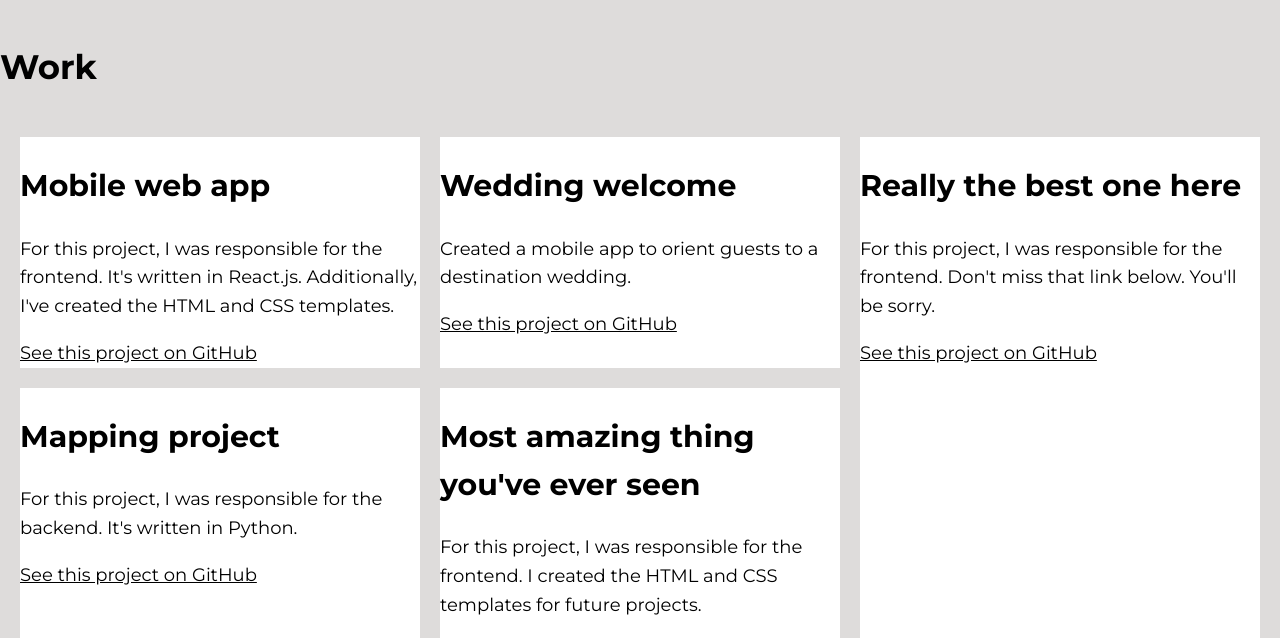
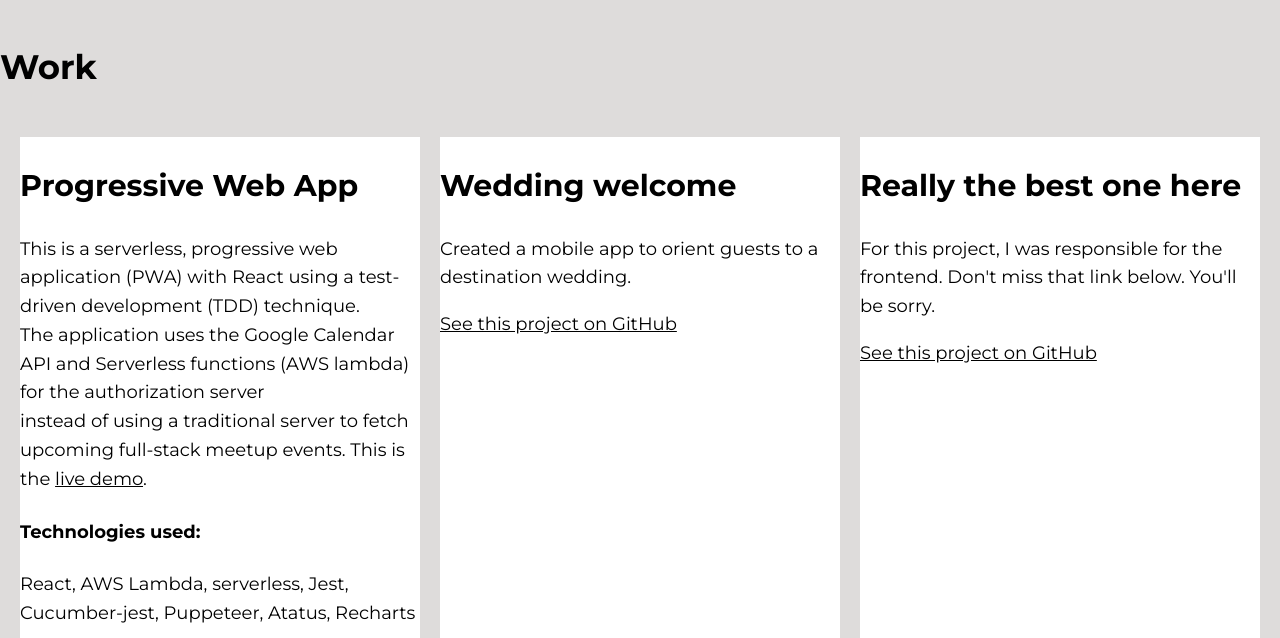
Before and after one commit to ajbbents/portfolio-website, a plain HTML site: page work.html in a window 1280 px wide. Shown: the part 88-726 px from the top of the page. Drawn offline with nearby package versions, Linux system fonts and the light colour scheme.

Commit message:
add meet app to work page

```diff
--- a/work.html
+++ b/work.html
@@ -1,14 +1,17 @@
 <!DOCTYPE html>
 <html>
+
 <head>
   <meta charset="utf-8">
   <meta name="viewport" content="width=device-width, initial-scale=1">
   <title>Alison Bents</title>
   <link rel="shortcut icon" href="./img/favicon-32x32.png">
-  <link rel="stylesheet" type="text/css" href="https://cdnjs.cloudflare.com/ajax/libs/normalize/8.0.1/normalize.min.css">
+  <link rel="stylesheet" type="text/css"
+    href="https://cdnjs.cloudflare.com/ajax/libs/normalize/8.0.1/normalize.min.css">
   <link href="https://fonts.googleapis.com/css2?family=Montserrat:wght@400;700&display=swap" rel="stylesheet">
   <link rel="stylesheet" type="text/css" href="css/style.production.css">
 </head>
+
 <body>
   <div>
 
@@ -37,9 +40,17 @@
       <div class="grid">
         <!-- grid items will live here -->
         <div class="grid__item">
-        <h2>Mobile web app</h2>
-        <p>For this project, I was responsible for the frontend. It's written in React.js. Additionally, I've created the HTML and CSS templates.</p>
-        <a href="#">See this project on GitHub</a>
+          <h2>Progressive Web App</h2>
+          <p>This is a serverless, progressive web application (PWA) with React using a test-driven development (TDD)
+            technique. <br>
+            The application uses the Google Calendar API and Serverless functions (AWS lambda) for the authorization
+            server <br>
+            instead of using a traditional server to fetch upcoming full-stack meetup events.
+            This is the <a href="https://ajbbents.github.io/meet/">live demo</a>.<br>
+          <h4>Technologies used:</h4>
+          <p> React, AWS Lambda, serverless, Jest, Cucumber-jest, Puppeteer, Atatus, Recharts</p>
+          </p>
+          <a href="https://github.com/ajbbents/meet">See this project on GitHub</a>
         </div>
         <div class="grid__item">
           <h2>Wedding welcome</h2>
@@ -53,7 +64,8 @@
         </div>
         <div class="grid__item">
           <h2>Most amazing thing you've ever seen</h2>
-        <p>For this project, I was responsible for the frontend. I created the HTML and CSS templates for future projects.</p>
+          <p>For this project, I was responsible for the frontend. I created the HTML and CSS templates for future
+            projects.</p>
           <a href="#">See this project on GitHub</a>
         </div>
         <div class="grid__item">
@@ -82,4 +94,5 @@
   </div>
   <script src="js/tota11y.min.js"></script>
 </body>
+
 </html>
```
Lines whose indentation alone changed are shown as unchanged.
